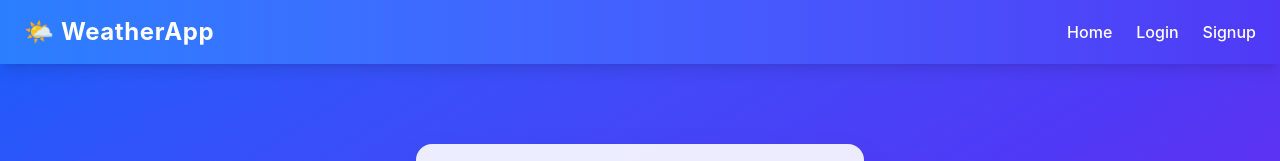
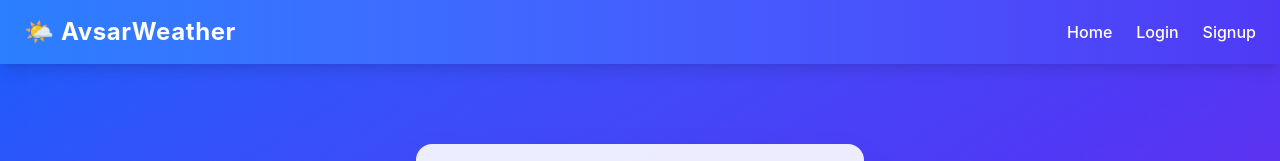
Before and after one commit to Sarita595k/Weather_Frontend, a React (Vite) app: page /login in a window 1280 px wide. Shown: the top 161 px of the page. Built offline with nearby package versions, Linux system fonts and the light colour scheme.

Commit message:
small change in the web name

```diff
--- a/src/Components/Navbar.jsx
+++ b/src/Components/Navbar.jsx
@@ -10,12 +10,12 @@ const Navbar = () => {
     };
 
     return (
-        <nav className="bg-gradient-to-r from-blue-500 to-indigo-600 text-white shadow-lg">
+        <nav className="bg-linear-to-r from-blue-500 to-indigo-600 text-white shadow-lg">
             <div className="max-w-7xl mx-auto px-6 py-4 flex justify-between items-center">
 
                 {/* Logo */}
                 <h1 className="text-2xl font-bold tracking-wide">
-                    🌤️ WeatherApp
+                    🌤️ AvsarWeather
                 </h1>
 
                 {/* Links */}
```
